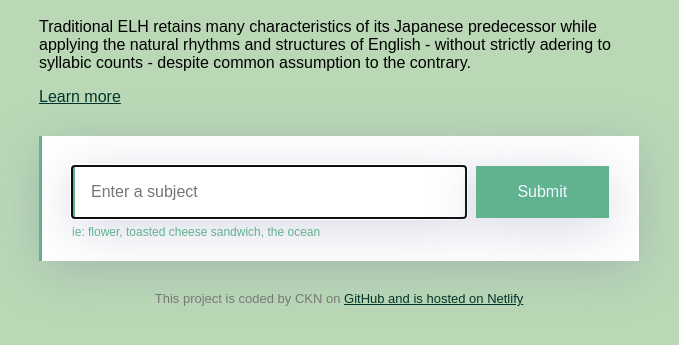
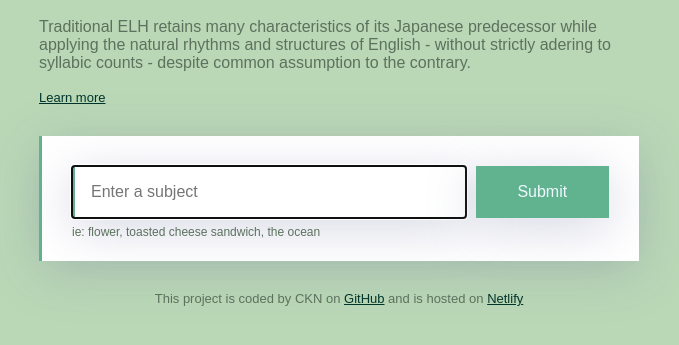
Before and after one commit to ckn444/Haiku_Generator, a plain HTML site: page index.html in a window 1280 px wide. Shown: the part 219-564 px from the top of the page, without its empty margins (301-980 px from the left). Drawn offline with nearby package versions, Linux system fonts and the light colour scheme; a web font is replaced by a local one.

Commit message:
final css finessing and text finessing

```diff
--- a/index.html
+++ b/index.html
@@ -18,8 +18,17 @@
     <div class="container">
       <header>
         <h1>English-Language Haiku (ELH) Generator</h1>
-        <p>Traditional ELH retains many characteristics of its Japanese predecessor while applying the natural rhythms and structures of English - without strictly adering to syllabic counts - despite common assumption to the contrary.</p>
-        <p><a href="https://en.wikipedia.org/wiki/Haiku_in_English">Learn more </a></p>
+        <p>
+          Traditional ELH retains many characteristics of its Japanese
+          predecessor while applying the natural rhythms and structures of
+          English - without strictly adering to syllabic counts - despite common
+          assumption to the contrary.
+        </p>
+        <p>
+          <a href="https://en.wikipedia.org/wiki/Haiku_in_English"
+            >Learn more
+          </a>
+        </p>
       </header>
       <main>
         <div class="form-container">
@@ -43,7 +52,7 @@
       <footer>
         This project is coded by CKN on
         <a href="https://github.com/ckn444/Haiku_Generator" target="_blank"
-          >GitHub</ae
+          >GitHub</a
         >
         and is hosted on
         <a href="https://haikugeneratorckn.netlify.app/" target="_blank"
--- a/src/index.js
+++ b/src/index.js
@@ -1,5 +1,5 @@
 function displayPoem(response) {
-  console.log("poem generated");
+  //console.log("poem generated");
   new Typewriter("#poem", {
     strings: response.data.answer,
     autoStart: true,
@@ -15,7 +15,7 @@ function createPoem(event) {
 
   let key = "073da528da745of5bbcaae543e06t78e";
   let context =
-    "Please use the English-language Haiku (ELH) style. The haiku does not need to follow 5-7-5 syllable format but must be restricted to 3 lines. Please provide the poem in basic html with each line separated by a <br />, do not add a wrapper. Do not include a title or any images, only provide the 3 lines of the haiku. Ensure to incorporate the user instructions into the poem subject. After the poem, on a new line, add the text '- SheCodes AI' inside a <strong> element";
+    "Please use the English-language Haiku (ELH) style. The haiku does not need to follow 5-7-5 syllable format but must be restricted to 3 lines. Please provide the poem in basic html with each line separated by a <br />, do not add a wrapper. Do not include a title or any images, only provide the 3 lines of the haiku. Ensure to incorporate the user instructions into the poem subject. After the poem, on a new line, add the text '- Generated by AI' inside a <strong> element";
   let prompt = `Generate a haiku about ${inputValue.value}`;
   let url = `https://api.shecodes.io/ai/v1/generate?prompt=${prompt}&context=${context}&key=${key}`;
 
--- a/src/style.css
+++ b/src/style.css
@@ -2,8 +2,13 @@ body {
   background-color: #bad8b6;
   font-family: "Inria Sans", sans-serif;
 }
+
+p {
+  color: #5c715e;
+}
 a {
   color: #01352c;
+  font-size: 13px;
 }
 
 .container {
@@ -51,7 +56,7 @@ form {
   line-height: 1.5;
   font-size: 12px;
   margin-top: 5px;
-  color: #61b390;
+  color: #5c715e;
 }
 
 header {
@@ -84,7 +89,7 @@ footer {
   text-align: center;
   font-size: 13px;
   margin-top: 30px;
-  color: #757a79;
+  color: #5c715e;
 }
 
 .generating {
```
